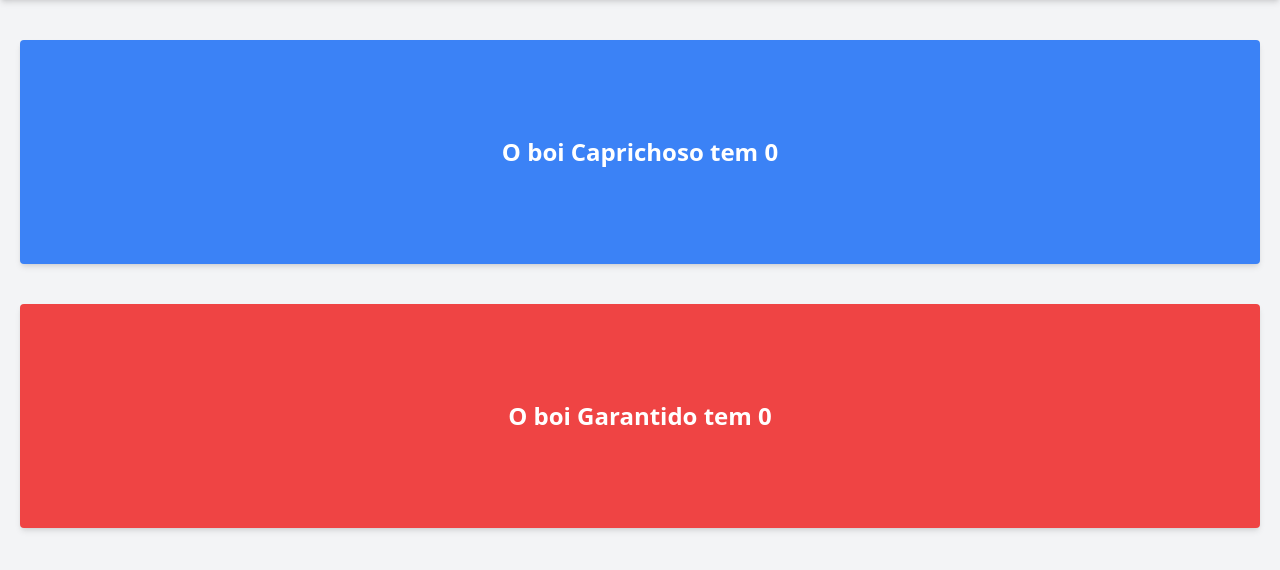
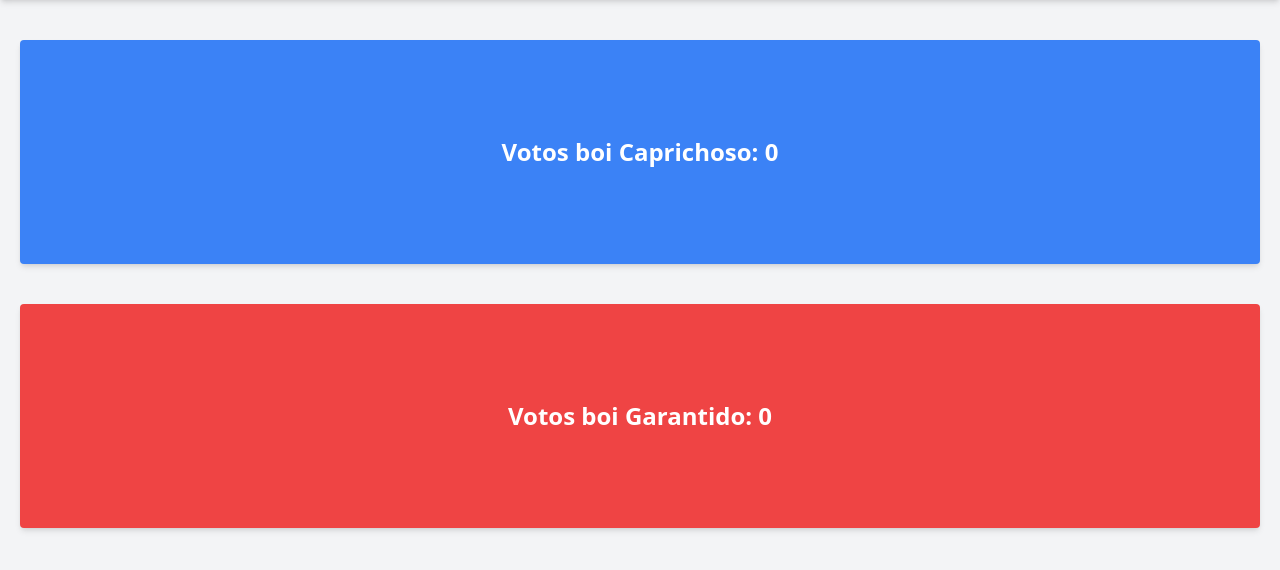
Before and after one commit to leonardoDluz/site-geotravel, a PHP site: page /listVotes.php in a window 1280 px wide. Shown: the part 88-658 px from the top of the page. Run offline with PHP 8.4, Linux system fonts and the light colour scheme; data that the repository does not hold is empty; some libraries are stand-ins or nearby versions.

```diff
--- a/listVotes.php
+++ b/listVotes.php
@@ -15,9 +15,9 @@ require './header.php';
 
 ?>
     <session class="flex flex-col py-10 px-5 gap-y-10">
-        <span class="flex items-center text-center justify-center h-56 text-white text-2xl font-bold rounded shadow-md bg-blue-500">O boi Caprichoso tem <?=$registroCaprichoso["votosCaprichoso"]?></span>
+        <span class="flex items-center text-center justify-center h-56 text-white text-2xl font-bold rounded shadow-md bg-blue-500">Votos boi Caprichoso: <?=$registroCaprichoso["votosCaprichoso"]?></span>
 
-        <span class="flex items-center text-center justify-center h-56 text-white text-2xl font-bold rounded shadow-md bg-red-500">O boi Garantido tem <?=$registroGarantido["votosGarantido"]?></span>
+        <span class="flex items-center text-center justify-center h-56 text-white text-2xl font-bold rounded shadow-md bg-red-500">Votos boi Garantido: <?=$registroGarantido["votosGarantido"]?></span>
     </session>
 </body>
 </html>
```
Also changed, not shown: vote.php (+9 -3 lines), voted.php (+4 -3 lines), imgs/boi-caprichoso.jpg (added), imgs/boi-garantido.jpg (added).
